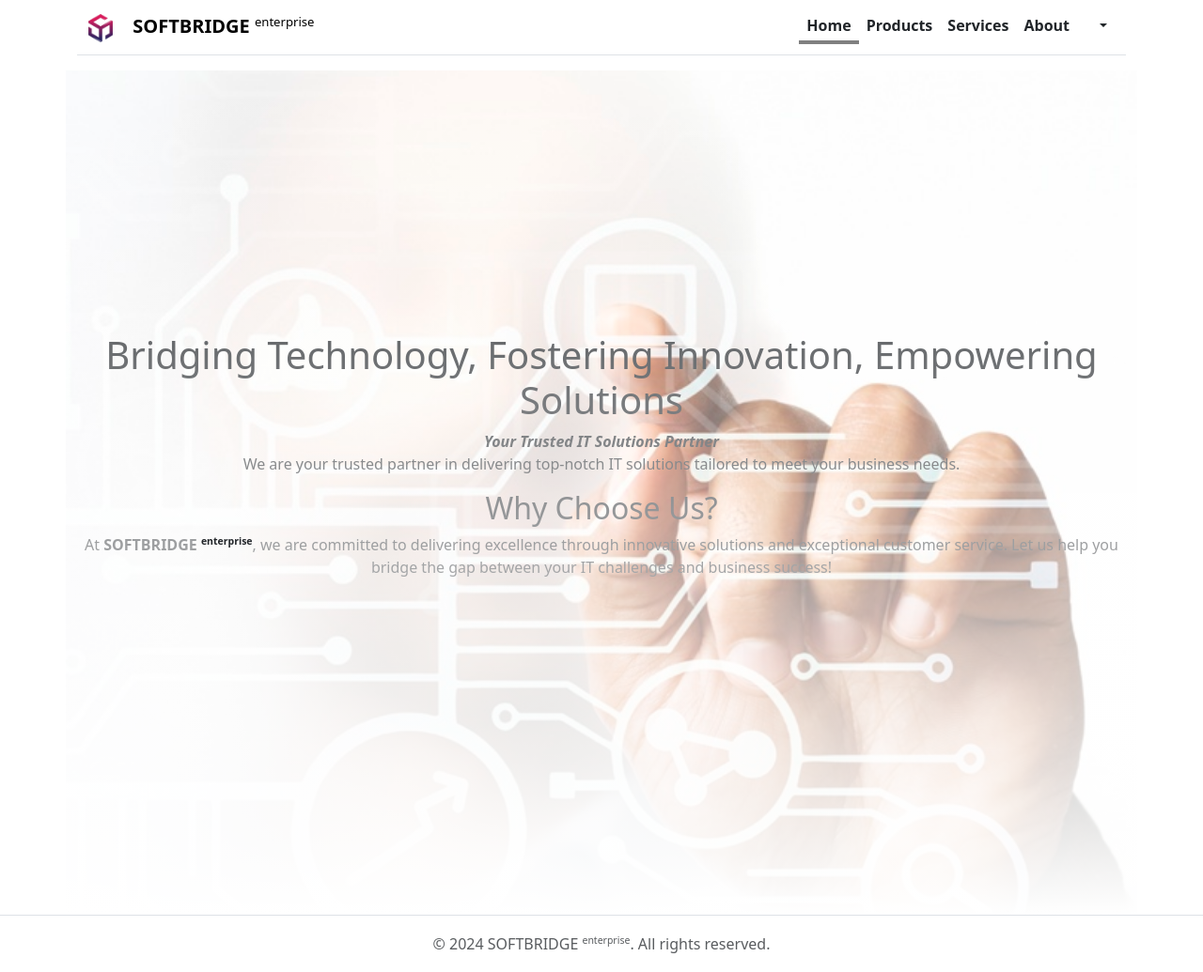
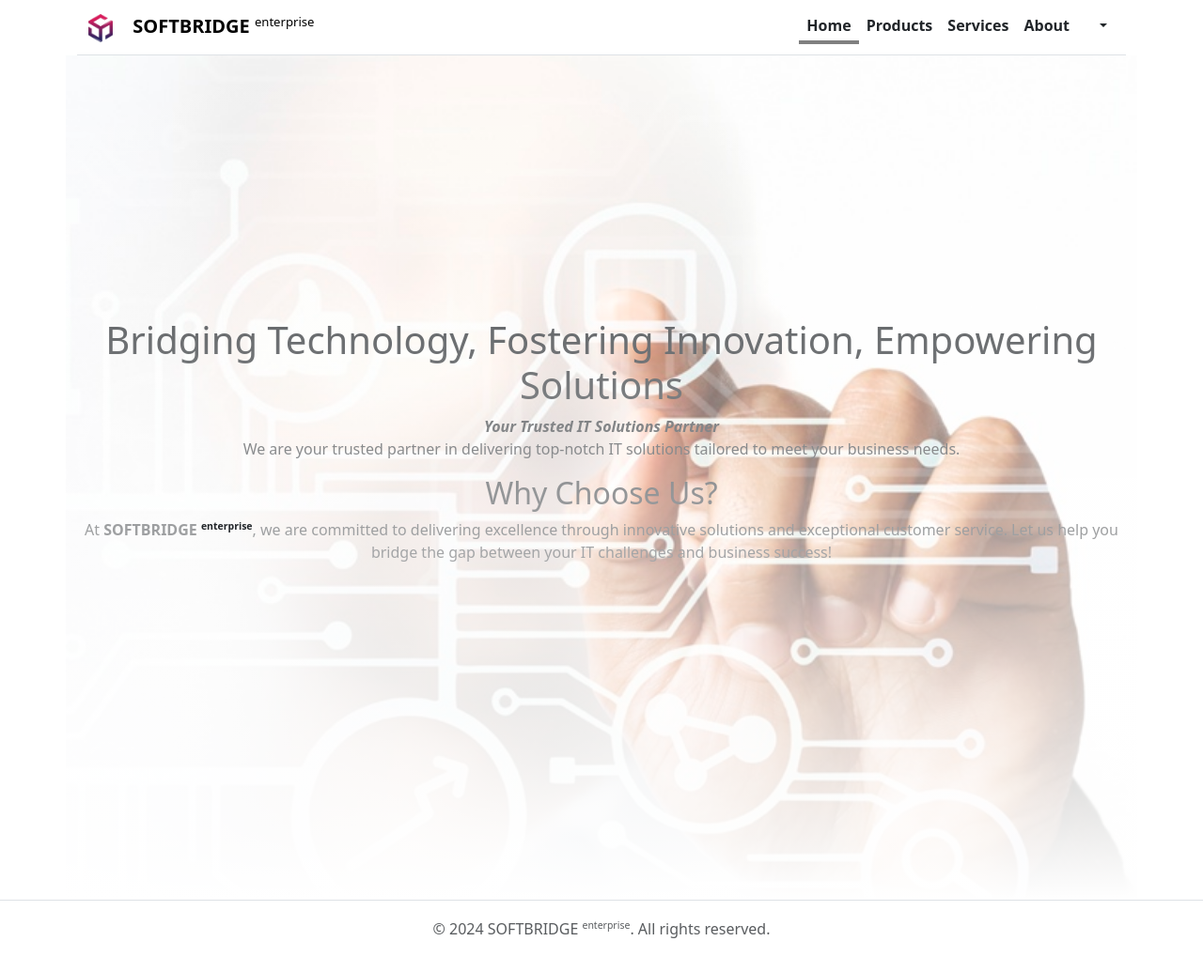
Before and after one commit to mfauziii/softbridge.github.io, a Jekyll site: the page built from index.md, in a window 1280 px wide. Shown: the whole page at 94% size. Built offline with Jekyll 4.4.1, drawn with Linux system fonts in a browser that asks for light colours; nearby versions of some CDN libraries.

Commit message:
Update header.html

```diff
--- a/_includes/header.html
+++ b/_includes/header.html
@@ -1,5 +1,6 @@
 <div class="container">
-  <nav class="navbar navbar-expand-sm navbar-toggleable-sm navbar-light bg-white border-bottom box-shadow mb-3">
+  <!--nav class="navbar navbar-expand-sm navbar-toggleable-sm navbar-light bg-white border-bottom box-shadow mb-3"-->
+  <nav class="navbar navbar-expand-sm navbar-toggleable-sm navbar-light bg-white border-bottom box-shadow">
     <div class="container-fluid">
       <a class="navbar-brand" href="/">
         <img src="{{ '/assets/images/logo.png' | relative_url }}" alt="SOFTBRIDGE Logo" height="30" class="pe-3">
```
